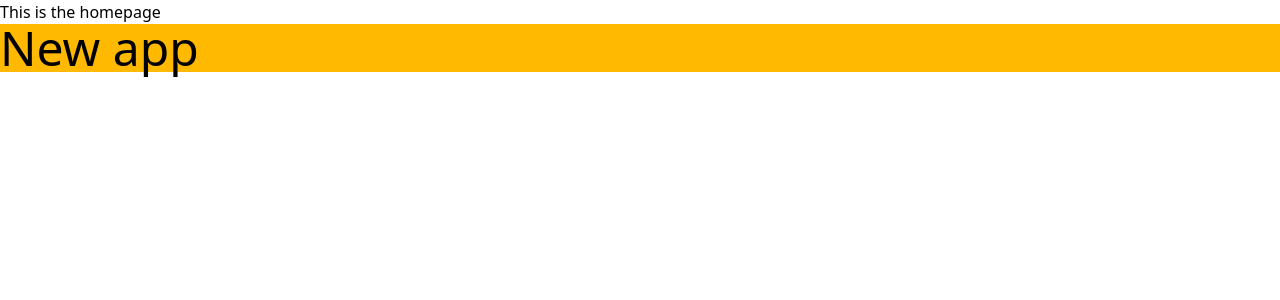
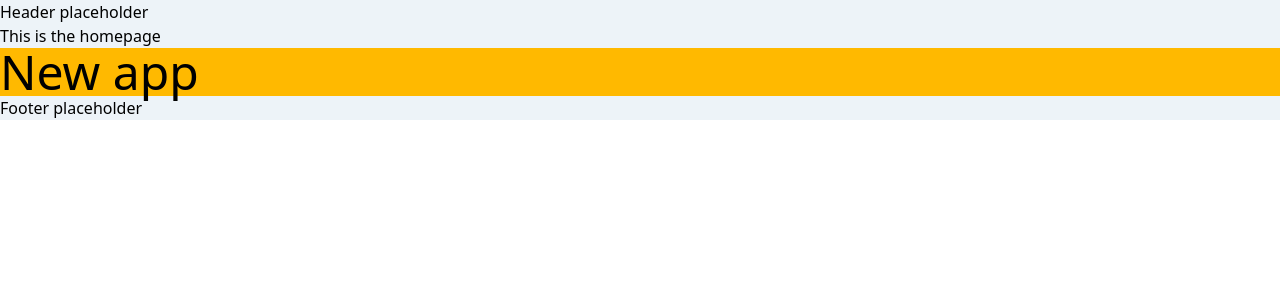
Before and after one commit to davidGasanov/payapi-multi-page-website, a React (Vite) app: page / in a window 1280 px wide. Shown: the top 300 px of the page. Built offline with nearby package versions, Linux system fonts and the light colour scheme.

Commit message:
add layout component

```diff
--- a/src/App.tsx
+++ b/src/App.tsx
@@ -1,13 +1,10 @@
-import { RouterProvider } from "react-router-dom";
-import { router } from "./routes";
+import MainLayout from "./layout";
 
 function App() {
   return (
-    <>
-      <main>
-        <RouterProvider router={router} />
-      </main>
-    </>
+    <div className="bg-[#EDF3F8]">
+      <MainLayout />
+    </div>
   );
 }
 
--- /dev/null
+++ b/src/layout/container/index.tsx
@@ -0,0 +1,17 @@
+// Primary container for page section widths
+
+import type React from "react";
+
+interface ContainerProps {
+  children: React.ReactNode;
+}
+
+const Container = ({ children }: ContainerProps) => {
+  return (
+    <div className="max-w-[1100px] py-[24px] md:py-[40px] lg:my-auto">
+      {children}
+    </div>
+  );
+};
+
+export default Container;
--- /dev/null
+++ b/src/layout/footer/index.tsx
@@ -0,0 +1,5 @@
+const Footer = () => {
+  return <footer>Footer placeholder</footer>;
+};
+
+export default Footer;
--- /dev/null
+++ b/src/layout/header/index.tsx
@@ -0,0 +1,9 @@
+const Header = () => {
+  return (
+    <header>
+      <nav>Header placeholder</nav>
+    </header>
+  );
+};
+
+export default Header;
--- /dev/null
+++ b/src/layout/index.tsx
@@ -0,0 +1,18 @@
+import { RouterProvider } from "react-router-dom";
+import Footer from "./footer";
+import Header from "./header";
+import { router } from "../routes";
+
+const MainLayout = () => {
+  return (
+    <>
+      <Header />
+      <main>
+        <RouterProvider router={router} />
+      </main>
+      <Footer />
+    </>
+  );
+};
+
+export default MainLayout;
```
